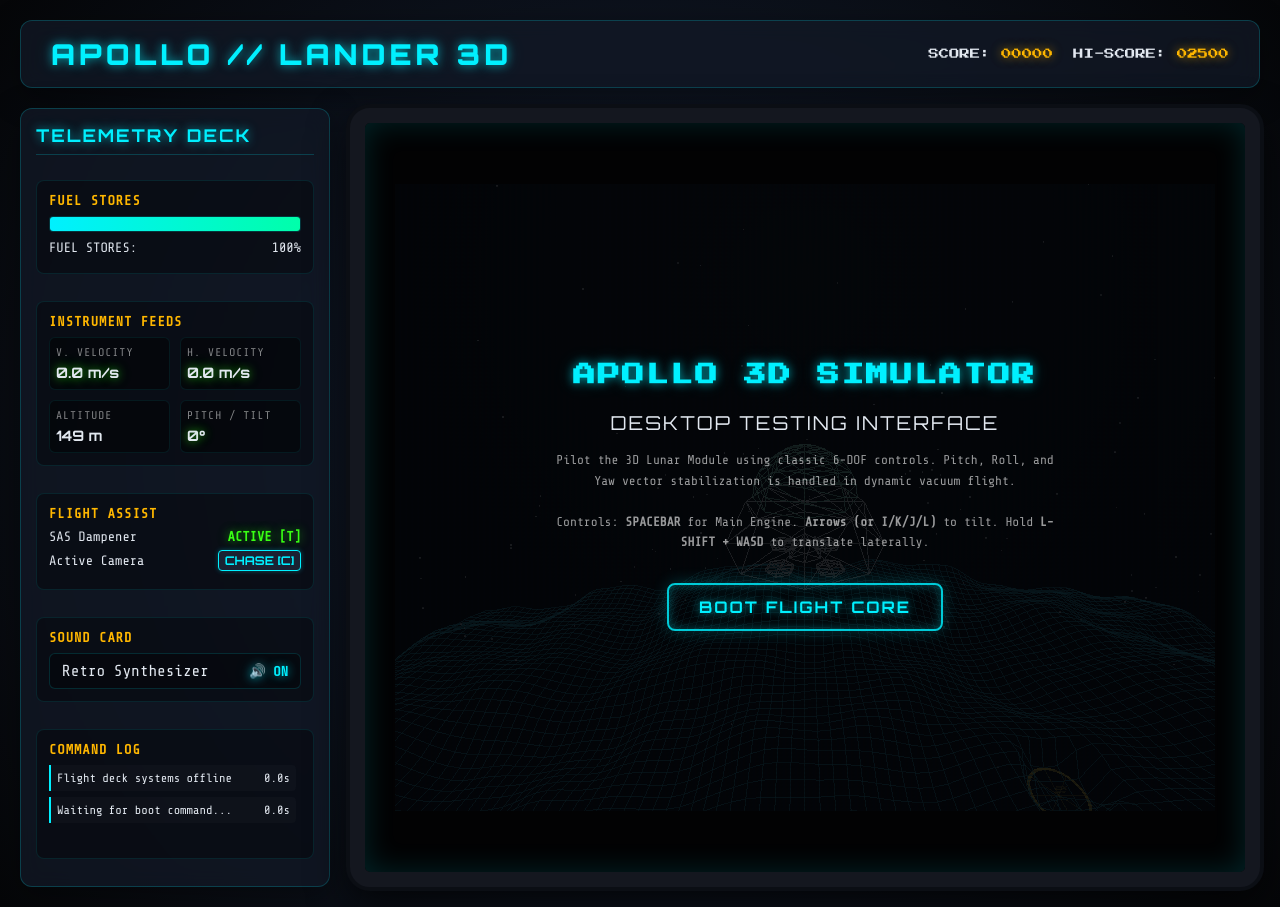
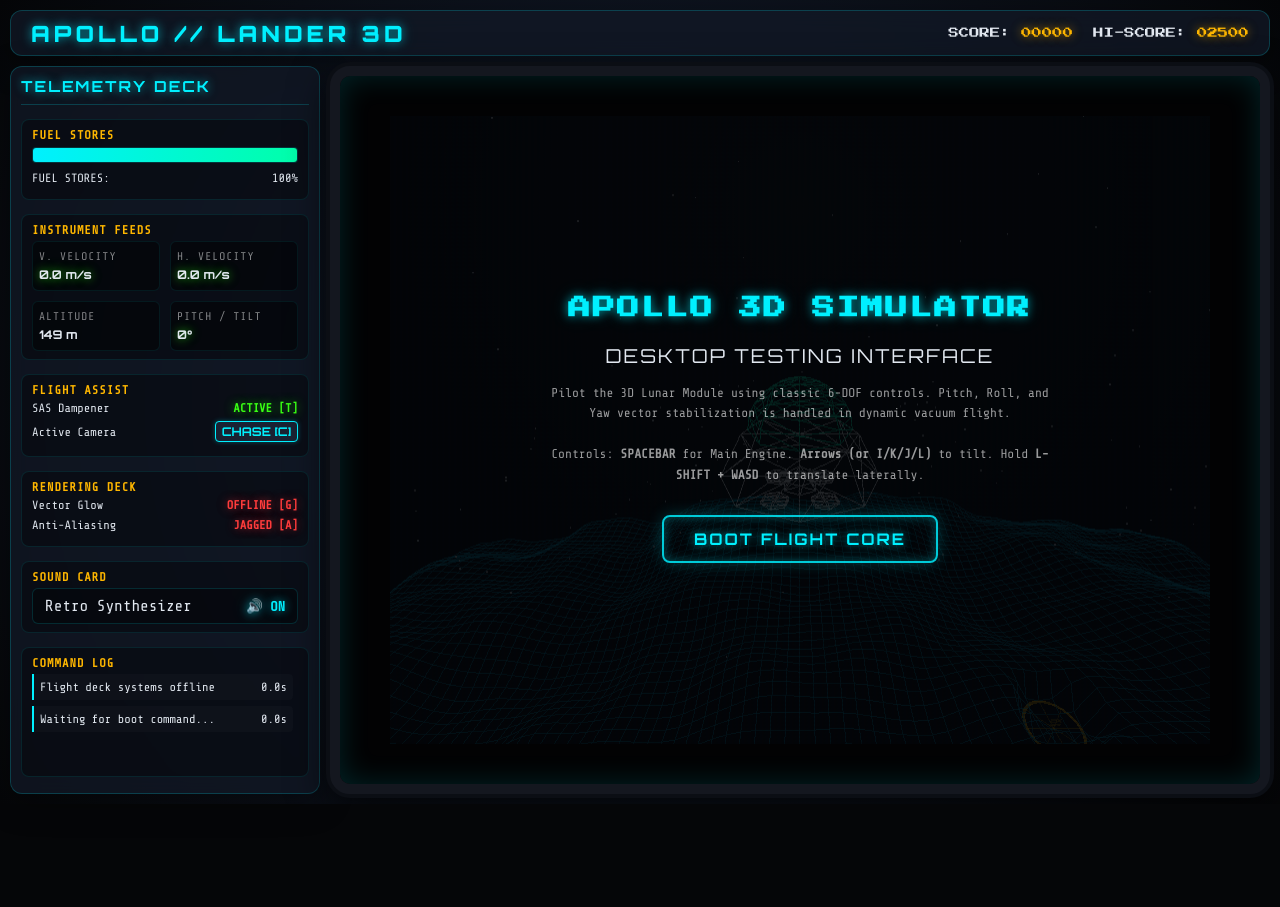
Before and after one commit to RCade/lunar-lander, a React (Vite) app in the folder 3d-lander/: page / in a window 1280 px wide. After the commit the page ends 804 px from the top, so only its background shows below. Built offline with nearby package versions, Linux system fonts and the light colour scheme.

Commit message:
feat: implement responsive CRT centering layout, custom webkit scrollbars, HTML score synchronization, and Vector Glow optimizations

```diff
--- a/3d-lander/index.html
+++ b/3d-lander/index.html
@@ -35,6 +35,24 @@
       user-select: none;
     }
 
+    /* Custom CRT Scrollbar */
+    ::-webkit-scrollbar {
+      width: 8px;
+      height: 8px;
+    }
+    ::-webkit-scrollbar-track {
+      background: var(--bg-darker);
+    }
+    ::-webkit-scrollbar-thumb {
+      background: rgba(0, 240, 255, 0.2);
+      border: 1px solid var(--border-glow);
+      border-radius: 4px;
+    }
+    ::-webkit-scrollbar-thumb:hover {
+      background: rgba(0, 240, 255, 0.45);
+      box-shadow: 0 0 8px rgba(0, 240, 255, 0.5);
+    }
+
     body {
       background-color: var(--bg-darker);
       background-image:
@@ -48,9 +66,19 @@
       display: flex;
       flex-direction: column;
       align-items: center;
-      justify-content: center;
-      overflow: hidden;
-      padding: 20px;
+      justify-content: flex-start;
+      overflow-y: auto;
+      overflow-x: hidden;
+      padding: 20px 10px;
+    }
+
+    .app-wrapper {
+      width: 100%;
+      max-width: 1300px;
+      display: flex;
+      flex-direction: column;
+      align-items: center;
+      margin: auto 0;
     }
 
     header {
@@ -90,7 +118,18 @@
       text-shadow: var(--glow-amber);
     }
 
+    .game-container {
+      display: flex;
+      width: 100%;
+      max-width: 1300px;
+      gap: 20px;
+    }
+
     .sidebar {
+      flex: 0 0 310px;
+      display: flex;
+      flex-direction: column;
+      gap: 15px;
       background: var(--bg-panel);
       backdrop-filter: blur(10px);
       border: 1px solid var(--border-glow);
@@ -147,6 +186,8 @@
     }
 
     .monitor-cabinet {
+      flex: 1;
+      position: relative;
       background: #020203;
       border: 15px solid #14171f;
       border-radius: 20px;
@@ -431,9 +472,53 @@
       display: flex;
       justify-content: center;
     }
+
+    /* Vertical Viewport Responsiveness */
+    @media (max-height: 850px) {
+      body {
+        padding: 10px;
+        justify-content: flex-start;
+      }
+      .app-wrapper {
+        margin: 0;
+      }
+      header {
+        margin-bottom: 10px;
+        padding: 8px 20px;
+      }
+      header h1 {
+        font-size: 1.4rem;
+      }
+      .game-container {
+        gap: 10px !important;
+      }
+      .sidebar {
+        padding: 10px;
+        gap: 8px !important;
+      }
+      .sidebar h2 {
+        font-size: 0.95rem;
+        margin-bottom: 6px;
+      }
+      .info-block {
+        padding: 8px 10px;
+        margin-bottom: 6px;
+      }
+      .info-block h3 {
+        font-size: 0.75rem;
+        margin-bottom: 4px;
+      }
+      .key-row, .stat-card .value, .log-item {
+        font-size: 0.75rem;
+      }
+      .monitor-cabinet {
+        border-width: 10px;
+      }
+    }
   </style>
 </head>
 <body>
+  <div class="app-wrapper">
     <header>
       <h1>APOLLO // LANDER 3D</h1>
       <div class="header-stats">
@@ -443,6 +528,7 @@
     </header>
 
     <div id="root"></div>
+  </div>
 
   <script type="module" src="/src/main.jsx"></script>
 </body>
--- a/3d-lander/src/App.jsx
+++ b/3d-lander/src/App.jsx
@@ -7,6 +7,7 @@ import { Lander } from './components/Lander';
 import { Terrain, LANDING_PADS } from './components/Terrain';
 import { Starfield } from './components/Starfield';
 import { Cockpit } from './components/Cockpit';
+import { EffectComposer, Bloom } from '@react-three/postprocessing';
 
 // --- Throttled UI Telemetry Updater ---
 // Read values from ref to keep canvas rendering at full framerate (no react re-render overhead)
@@ -101,6 +102,8 @@ function CameraController({ cameraMode, telemetryRef }) {
 
 export default function App() {
   const [gameState, setGameState] = useState('menu'); // menu, playing, landed, crashed
+  const [glowActive, setGlowActive] = useState(false);
+  const [antialiasActive, setAntialiasActive] = useState(false);
   const [score, setScore] = useState(0);
   const [highScore, setHighScore] = useState(2500);
   const [isMuted, setIsMuted] = useState(false);
@@ -108,6 +111,24 @@ export default function App() {
     { text: 'Flight deck systems offline', time: '0.0s' },
     { text: 'Waiting for boot command...', time: '0.0s' }
   ]);
+
+  // Synchronize React score and highScore state with index.html header elements
+  useEffect(() => {
+    const scoreEl = document.getElementById('score-val');
+    if (scoreEl) {
+      scoreEl.textContent = String(score).padStart(5, '0');
+    }
+  }, [score]);
+
+  useEffect(() => {
+    const highScoreEl = document.getElementById('hiscore-val');
+    if (highScoreEl) {
+      highScoreEl.textContent = String(highScore).padStart(5, '0');
+    }
+    if (score > highScore) {
+      setHighScore(score);
+    }
+  }, [score, highScore]);
 
   // Unified input capture hook
   const { inputs, updateInputs } = useInput();
@@ -163,6 +184,28 @@ export default function App() {
     return () => cancelAnimationFrame(animId);
   }, [updateInputs]);
 
+  // Listen for render deck toggle shortcut keys
+  useEffect(() => {
+    const handleKeyDown = (e) => {
+      if (e.code === 'KeyG') {
+        setGlowActive(prev => {
+          const next = !prev;
+          addLog(`Vector Glow ${next ? 'ONLINE' : 'OFFLINE'}`);
+          return next;
+        });
+      }
+      if (e.code === 'KeyA') {
+        setAntialiasActive(prev => {
+          const next = !prev;
+          addLog(`Anti-Aliasing ${next ? 'SMOOTH' : 'JAGGED'}`);
+          return next;
+        });
+      }
+    };
+    window.addEventListener('keydown', handleKeyDown);
+    return () => window.removeEventListener('keydown', handleKeyDown);
+  }, []);
+
   // Handle game state transitions
   const startGame = () => {
     startTime.current = Date.now();
@@ -195,10 +238,10 @@ export default function App() {
   }, [gameState]);
 
   return (
-    <div className="game-container" style={{ display: 'flex', width: '100%', maxWidth: '1300px', gap: '20px' }}>
+    <div className="game-container">
 
       {/* --- Left Telemetry Sidebar Panel --- */}
-      <div className="sidebar" style={{ flex: '0 0 310px', display: 'flex', flexDirection: 'column', gap: '15px' }}>
+      <div className="sidebar">
         <h2>TELEMETRY DECK</h2>
 
         {/* Fuel Meter block */}
@@ -245,7 +288,7 @@ export default function App() {
           </div>
         </div>
 
-        {/* Flight control indicators */}
+        {/* Flight Assist controls */}
         <div className="info-block">
           <h3>Flight Assist</h3>
           <div className="key-row">
@@ -257,6 +300,39 @@ export default function App() {
           <div className="key-row" style={{ marginTop: '6px' }}>
             <span>Active Camera</span>
             <span className="kbd-key">{uiTelemetry.cameraMode === 3 ? 'CHASE' : 'COCKPIT'} [C]</span>
+          </div>
+        </div>
+
+        {/* Rendering options controls */}
+        <div className="info-block">
+          <h3>Rendering Deck</h3>
+          <div
+            className="key-row"
+            style={{ cursor: 'pointer' }}
+            onClick={() => setGlowActive(p => {
+              const next = !p;
+              addLog(`Vector Glow ${next ? 'ONLINE' : 'OFFLINE'}`);
+              return next;
+            })}
+          >
+            <span>Vector Glow</span>
+            <span className={glowActive ? 'color-green' : 'color-red'} style={{ fontWeight: 'bold' }}>
+              {glowActive ? 'ONLINE' : 'OFFLINE'} [G]
+            </span>
+          </div>
+          <div
+            className="key-row"
+            style={{ cursor: 'pointer', marginTop: '6px' }}
+            onClick={() => setAntialiasActive(p => {
+              const next = !p;
+              addLog(`Anti-Aliasing ${next ? 'SMOOTH' : 'JAGGED'}`);
+              return next;
+            })}
+          >
+            <span>Anti-Aliasing</span>
+            <span className={antialiasActive ? 'color-green' : 'color-red'} style={{ fontWeight: 'bold' }}>
+              {antialiasActive ? 'SMOOTH' : 'JAGGED'} [A]
+            </span>
           </div>
         </div>
 
@@ -284,12 +360,12 @@ export default function App() {
       </div>
 
       {/* --- Central Cabinet monitor containing WebGL R3F Canvas --- */}
-      <div className="monitor-cabinet" style={{ flex: 1, position: 'relative' }}>
+      <div className="monitor-cabinet">
         <div className="screen-wrapper">
 
           {/* React Three Fiber Canvas */}
           <Canvas
-            gl={{ antialias: false }} // Keep it aliased for that sharp vector CRT look
+            gl={{ antialias: false, toneMapping: THREE.NoToneMapping }}
             onCreated={({ gl }) => {
               gl.setClearColor('#020204');
             }}
@@ -299,7 +375,7 @@ export default function App() {
               <ambientLight intensity={0.15} />
 
               {/* Procedural 3D Terrain */}
-              <Terrain />
+              <Terrain glowActive={glowActive} />
 
               {/* 3D Lander */}
               <Lander
@@ -307,6 +383,7 @@ export default function App() {
                 setGameState={setGameState}
                 inputRef={inputs}
                 telemetryRef={telemetryRef}
+                glowActive={glowActive}
               />
 
               {/* Space particle field */}
@@ -314,7 +391,7 @@ export default function App() {
 
               {/* First-person cockpit wireframe HUD */}
               {uiTelemetry.cameraMode === 1 && gameState === 'playing' && (
-                <Cockpit telemetryRef={telemetryRef} />
+                <Cockpit telemetryRef={telemetryRef} glowActive={glowActive} />
               )}
 
               {/* Spring camera updates */}
@@ -322,6 +399,27 @@ export default function App() {
 
               {/* Keep physics frame listener mapping to UI */}
               <TelemetryListener telemetryRef={telemetryRef} setUiTelemetry={setUiTelemetry} />
+
+              {/* Glowing Vector Graphics Postprocessing */}
+              {(glowActive || antialiasActive) ? (
+                <EffectComposer multisampling={antialiasActive ? 8 : 0}>
+                  {glowActive ? (
+                    <Bloom
+                      intensity={2.2}
+                      luminanceThreshold={0.0}
+                      luminanceSmoothing={0.8}
+                      height={300}
+                    />
+                  ) : (
+                    <Bloom
+                      intensity={0.0}
+                      luminanceThreshold={0.0}
+                      luminanceSmoothing={0.0}
+                      height={300}
+                    />
+                  )}
+                </EffectComposer>
+              ) : null}
             </Suspense>
           </Canvas>
 
```
Also changed, not shown: 3d-lander/src/components/Cockpit.jsx (+58 -11 lines), 3d-lander/src/components/Lander.jsx (+38 -9 lines), 3d-lander/src/components/Terrain.jsx (+27 -8 lines). Lines whose indentation alone changed are shown as unchanged.
